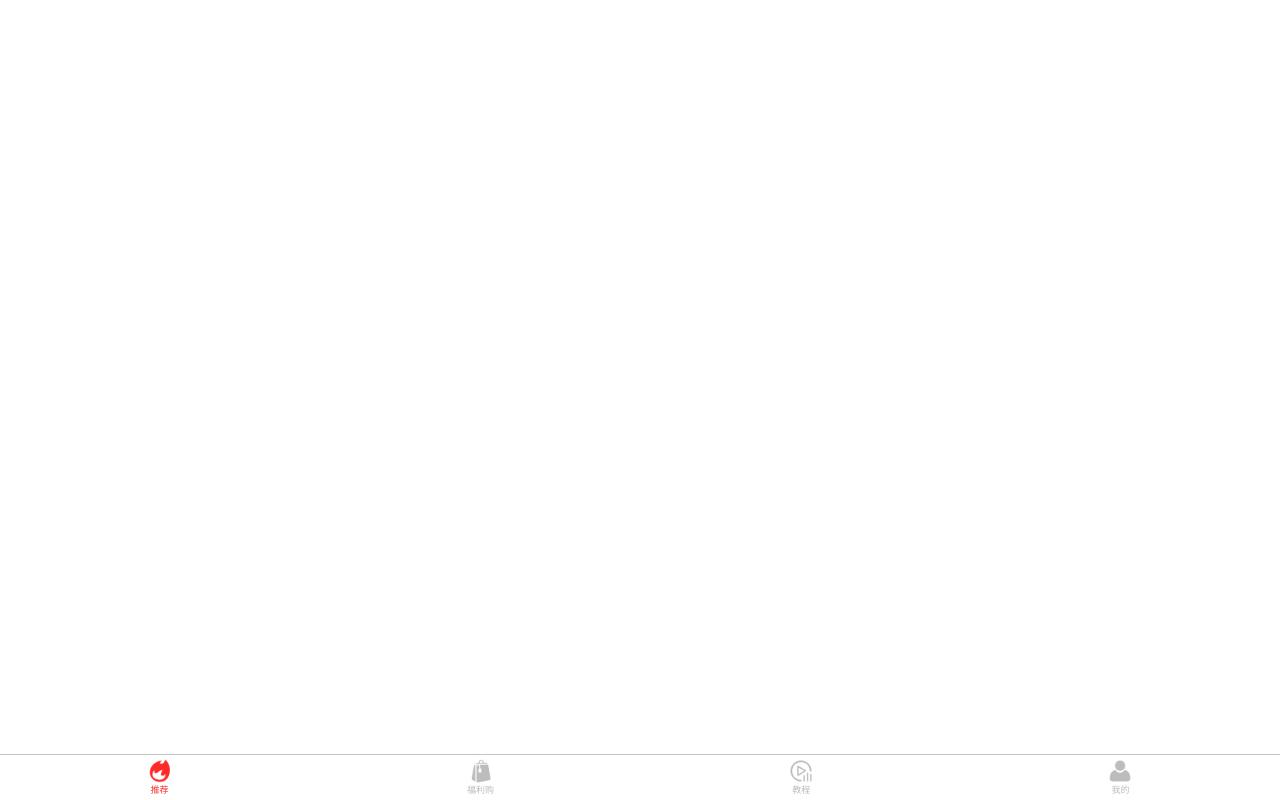
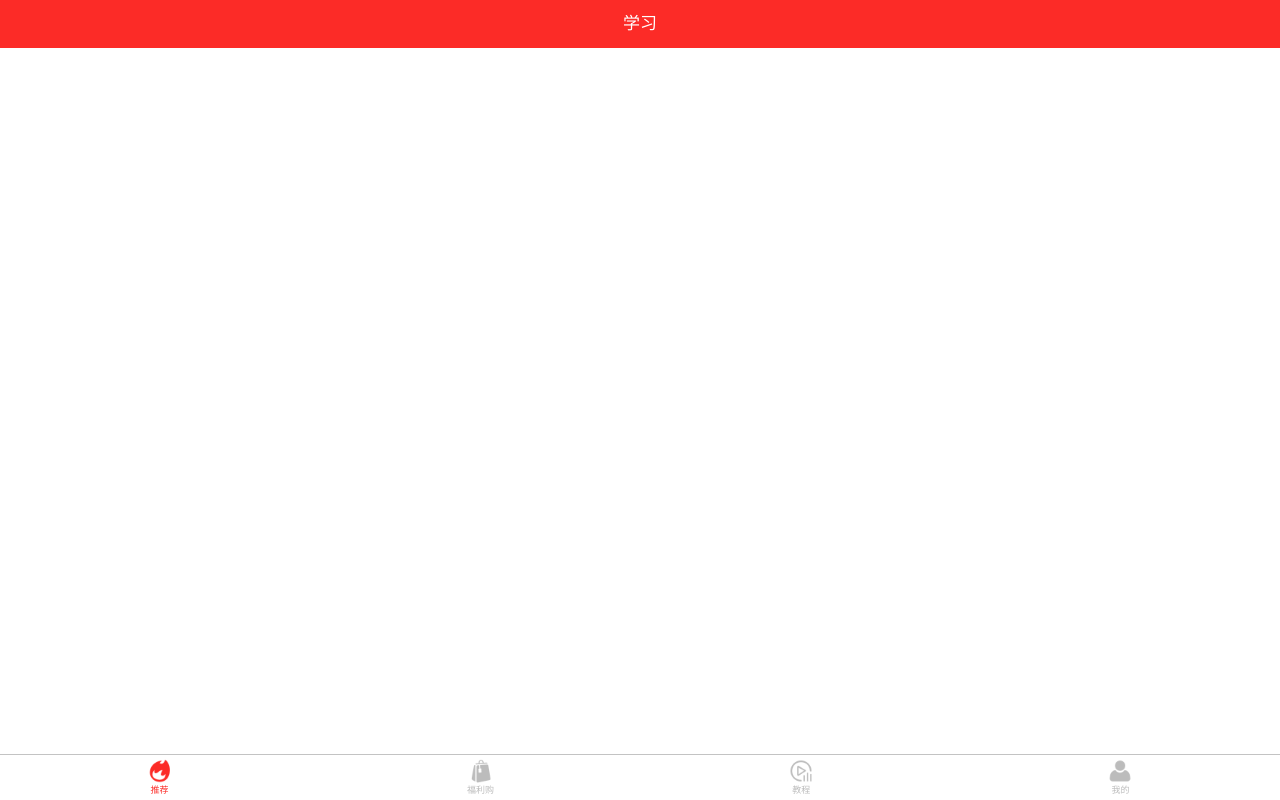
Before and after one commit to zhongchengming/hym, a Vue app: page /#/course in a window 1280 px wide. Built offline with nearby package versions, Linux system fonts and the light colour scheme.

Commit message:
tab点击切换

```diff
--- a/.postcssrc.js
+++ b/src/components/course/course.vue
@@ -1,10 +1,20 @@
-// https://github.com/michael-ciniawsky/postcss-load-config
+<template>
+  <div>
+    <Nav title="学习" :show-return="false"/>
+  </div>
+</template>
 
-module.exports = {
-  "plugins": {
-    "postcss-import": {},
-    "postcss-url": {},
-    // to edit target browsers: use "browserslist" field in package.json
-    "autoprefixer": {}
+<script>
+  import Nav from '../common/nav'
+
+  export default {
+    name: 'course',
+    components: {
+      Nav
+    }
   }
-}
+</script>
+
+<style scoped>
+
+</style>
--- a/src/router/index.js
+++ b/src/router/index.js
@@ -1,6 +1,7 @@
 import Vue from 'vue'
 import Router from 'vue-router'
 import shop from '@/components/shop/shop'
+import course from '@/components/course/course'
 import person from '@/components/person/person'
 import recommend from '@/components/recommend/recommend'
 import messageDetail from '@/components/recommend/messageDetail'
@@ -30,6 +31,10 @@ export default new Router({
     {
       path: '/shop',
       component: shop
+    },
+    {
+      path: '/course',
+      component: course
     }
   ]
 })
```
